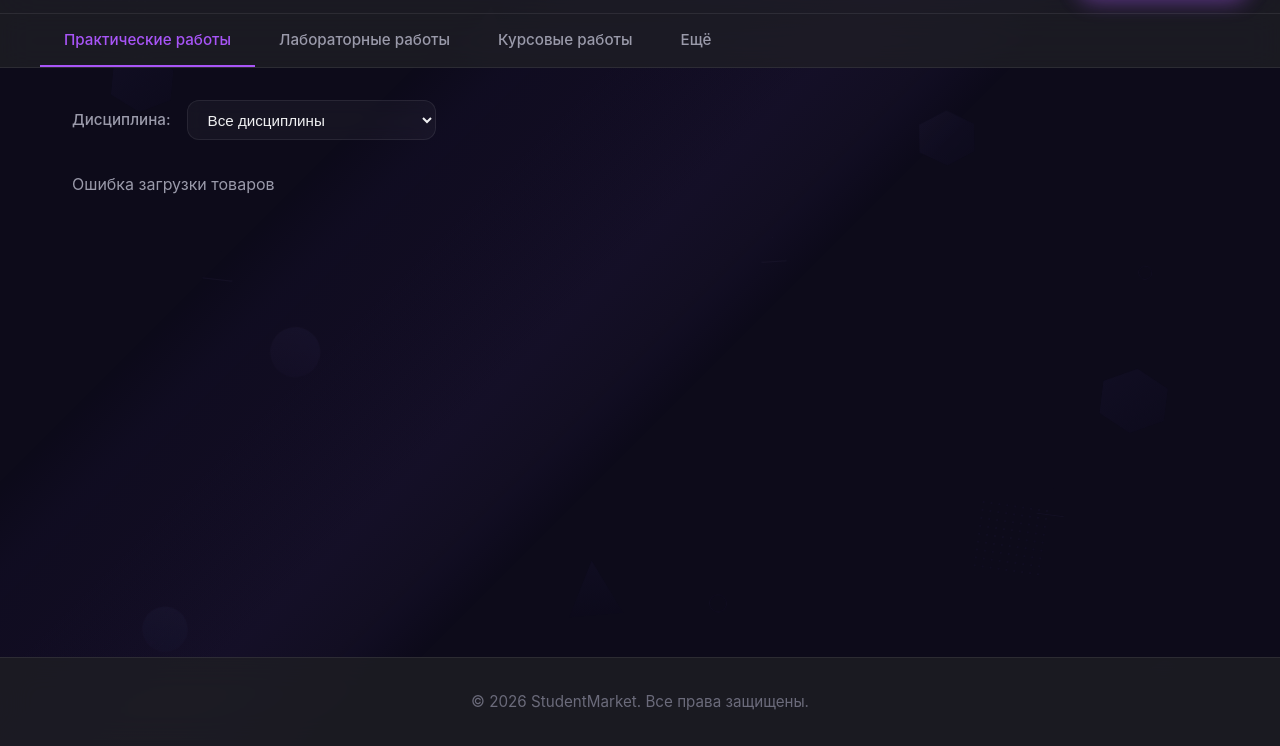
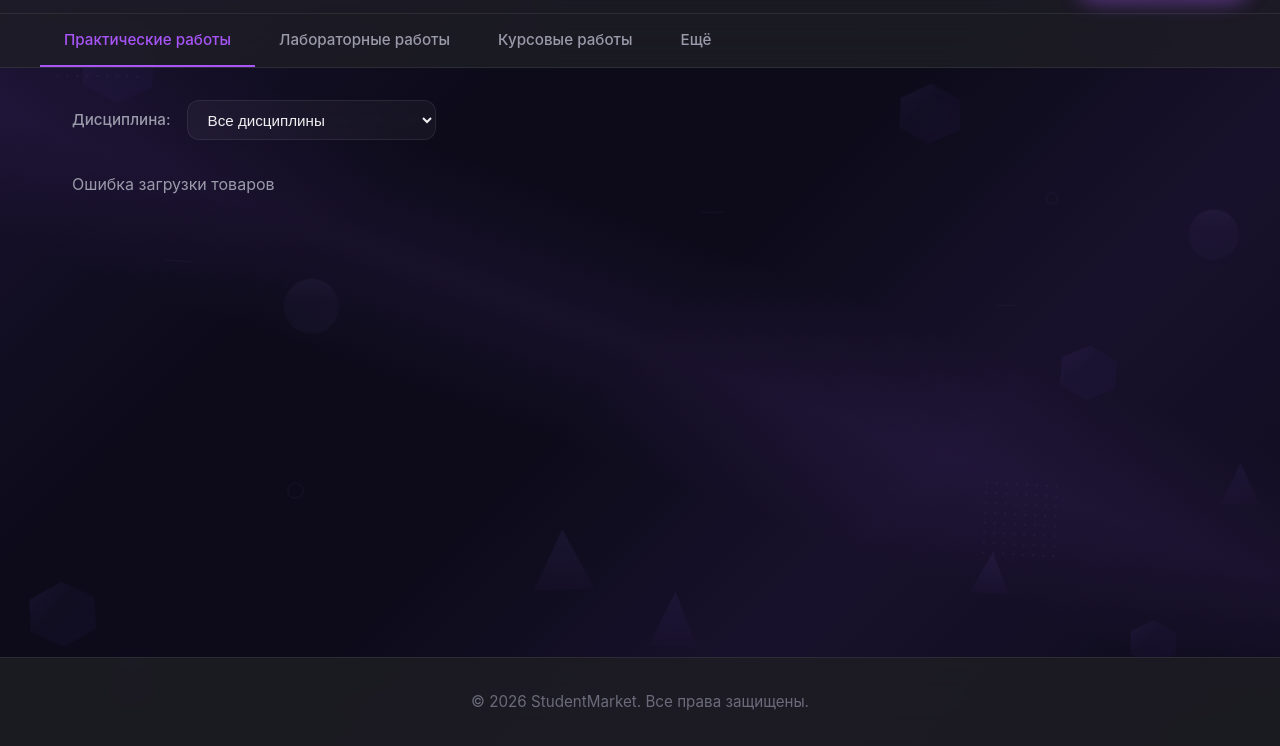
Before and after one commit to Aorirey/student-market, a plain HTML site: page frontend/index.html in a window 1280 px wide. Shown: the part 54-800 px from the top of the page. Drawn offline with Linux system fonts and the light colour scheme; no server answers.

Commit message:
feat: 3D-геометрия фона + фикс 503 при покупке

```diff
--- a/frontend/css/style.css
+++ b/frontend/css/style.css
@@ -110,35 +110,21 @@ body {
     z-index: 0;
     pointer-events: none;
     overflow: hidden;
-    /* Диагональные лучи света как на референсе */
+    /* Тёмный фиолетовый градиент + диагональные лучи */
     background:
-        /* Основной диагональный луч */
-        linear-gradient(
-            135deg,
-            transparent 0%,
-            transparent 35%,
-            rgba(120, 80, 220, 0.08) 45%,
-            rgba(140, 100, 240, 0.05) 50%,
-            transparent 55%,
+        linear-gradient(135deg,
+            rgba(100, 60, 180, 0.15) 0%,
+            transparent 30%,
+            transparent 50%,
+            rgba(120, 70, 200, 0.1) 70%,
             transparent 100%
         ),
-        /* Второй луч снизу */
-        linear-gradient(
-            315deg,
-            transparent 0%,
-            transparent 55%,
-            rgba(100, 60, 200, 0.06) 65%,
-            rgba(120, 80, 220, 0.04) 70%,
-            transparent 75%,
-            transparent 100%
-        );
-    animation: beamsPulse 15s ease-in-out infinite alternate;
-}
-
-@keyframes beamsPulse {
-    0% { opacity: 0.6; }
-    50% { opacity: 1; }
-    100% { opacity: 0.8; }
+        linear-gradient(200deg,
+            transparent 40%,
+            rgba(140, 80, 220, 0.08) 50%,
+            transparent 60%
+        ),
+        #0d0b1a;
 }
 
 /* Базовая фигура */
@@ -148,63 +134,98 @@ body {
     top: var(--y);
     width: var(--size);
     height: var(--size);
-    opacity: 0.35;
-    animation: float var(--dur) ease-in-out infinite alternate;
-    animation-delay: var(--delay);
-}
-
-@keyframes float {
+    opacity: 0;
+    animation: geoAppear 1.5s ease forwards, geoFloat var(--dur) ease-in-out infinite alternate;
+    animation-delay: var(--delay), calc(var(--delay) + 1.5s);
+}
+
+@keyframes geoAppear {
+    from { opacity: 0; transform: scale(0.8); }
+    to { opacity: 0.4; transform: scale(1); }
+}
+
+@keyframes geoFloat {
     0% {
         transform: translate(0, 0) rotate(0deg);
     }
-    33% {
-        transform: translate(15px, -20px) rotate(8deg);
-    }
-    66% {
-        transform: translate(-10px, 15px) rotate(-5deg);
+    25% {
+        transform: translate(12px, -18px) rotate(5deg);
+    }
+    50% {
+        transform: translate(-8px, 12px) rotate(-3deg);
+    }
+    75% {
+        transform: translate(6px, -8px) rotate(2deg);
     }
     100% {
-        transform: translate(8px, -12px) rotate(3deg);
-    }
-}
-
-/* Куб (изометрия через градиент) */
-.geo-shape.cube {
-    background: linear-gradient(135deg, rgba(140, 120, 255, 0.12) 0%, rgba(100, 80, 200, 0.06) 100%);
-    clip-path: polygon(50% 0%, 100% 25%, 100% 75%, 50% 100%, 0% 75%, 0% 25%);
-}
-
-/* Конус */
-.geo-shape.cone {
-    background: linear-gradient(180deg, rgba(140, 120, 255, 0.1) 0%, rgba(100, 80, 200, 0.04) 100%);
+        transform: translate(-4px, 10px) rotate(-2deg);
+    }
+}
+
+/* === Куб 3D (изометрический) === */
+.geo-shape.cube-3d {
+    background: linear-gradient(135deg,
+        rgba(140, 110, 255, 0.2) 0%,
+        rgba(100, 70, 200, 0.1) 40%,
+        rgba(80, 50, 160, 0.15) 100%
+    );
+    clip-path: polygon(
+        50% 0%, 100% 25%, 100% 75%, 50% 100%, 0% 75%, 0% 25%
+    );
+    transform: rotate(var(--rotate, 0deg));
+    filter: drop-shadow(0 0 15px rgba(140, 110, 255, 0.15));
+}
+
+/* === Пирамида === */
+.geo-shape.pyramid {
+    background: linear-gradient(180deg,
+        rgba(150, 120, 255, 0.18) 0%,
+        rgba(100, 70, 200, 0.08) 100%
+    );
     clip-path: polygon(50% 0%, 100% 100%, 0% 100%);
-}
-
-/* Цилиндр */
-.geo-shape.cylinder {
-    background: linear-gradient(180deg, rgba(168, 140, 255, 0.1) 0%, rgba(120, 100, 220, 0.05) 100%);
+    filter: drop-shadow(0 0 12px rgba(140, 110, 255, 0.12));
+}
+
+/* === Цилиндр 3D === */
+.geo-shape.cylinder-3d {
+    background: linear-gradient(180deg,
+        rgba(160, 130, 255, 0.15) 0%,
+        rgba(120, 90, 220, 0.08) 40%,
+        rgba(100, 70, 180, 0.12) 100%
+    );
     border-radius: 50%;
-}
-
-/* Треугольник (outline) */
-.geo-shape.triangle {
-    background: transparent;
-    border: 1px solid rgba(168, 140, 255, 0.12);
-    clip-path: polygon(50% 0%, 0% 100%, 100% 100%);
-}
-
-/* Кольцо */
+    filter: drop-shadow(0 0 12px rgba(140, 110, 255, 0.1));
+}
+
+/* === Конус 3D === */
+.geo-shape.cone-3d {
+    background: linear-gradient(180deg,
+        rgba(140, 110, 255, 0.16) 0%,
+        rgba(100, 70, 200, 0.06) 100%
+    );
+    clip-path: polygon(50% 0%, 95% 100%, 5% 100%);
+    filter: drop-shadow(0 0 10px rgba(140, 110, 255, 0.1));
+}
+
+/* === Кольцо === */
 .geo-shape.ring {
     background: transparent;
-    border: 1.5px solid rgba(168, 140, 255, 0.1);
+    border: 1.5px solid rgba(160, 130, 255, 0.15);
     border-radius: 50%;
 }
 
-/* Точечная сетка */
-.geo-shape.dots {
-    background: radial-gradient(circle, rgba(168, 140, 255, 0.1) 1px, transparent 1px);
-    background-size: 8px 8px;
-    border-radius: 4px;
+/* === Треугольник outline === */
+.geo-shape.triangle-outline {
+    background: transparent;
+    border: 1.5px solid rgba(160, 130, 255, 0.12);
+    clip-path: polygon(50% 0%, 0% 100%, 100% 100%);
+}
+
+/* === Точечная сетка === */
+.geo-shape.dot-grid {
+    background-image: radial-gradient(circle, rgba(160, 130, 255, 0.12) 1.5px, transparent 1.5px);
+    background-size: 10px 10px;
+    border-radius: 2px;
 }
 
 /* === Ссылки и фокус (a11y) === */
--- a/frontend/index.html
+++ b/frontend/index.html
@@ -9,26 +9,36 @@
 <body>
     <!-- Геометрический фон -->
     <div class="geo-bg" aria-hidden="true">
-        <div class="geo-shape cube" style="--x:8%;--y:15%;--size:60px;--dur:25s;--delay:0s"></div>
-        <div class="geo-shape cone" style="--x:35%;--y:10%;--size:50px;--dur:30s;--delay:-5s"></div>
-        <div class="geo-shape cube" style="--x:72%;--y:20%;--size:55px;--dur:28s;--delay:-10s"></div>
-        <div class="geo-shape cylinder" style="--x:20%;--y:50%;--size:50px;--dur:35s;--delay:-8s"></div>
-        <div class="geo-shape cube" style="--x:85%;--y:55%;--size:65px;--dur:32s;--delay:-3s"></div>
-        <div class="geo-shape cone" style="--x:45%;--y:75%;--size:55px;--dur:27s;--delay:-12s"></div>
-        <div class="geo-shape cylinder" style="--x:10%;--y:85%;--size:45px;--dur:33s;--delay:-7s"></div>
-        <div class="geo-shape cube" style="--x:90%;--y:88%;--size:40px;--dur:26s;--delay:-15s"></div>
-        <!-- Треугольники -->
-        <div class="geo-shape triangle" style="--x:15%;--y:40%;--size:30px;--dur:22s;--delay:-4s"></div>
-        <div class="geo-shape triangle" style="--x:60%;--y:35%;--size:25px;--dur:24s;--delay:-9s"></div>
-        <div class="geo-shape triangle" style="--x:80%;--y:70%;--size:28px;--dur:29s;--delay:-6s"></div>
+        <!-- Кубы (3D) -->
+        <div class="geo-shape cube-3d" style="--x:6%;--y:12%;--size:70px;--dur:28s;--delay:0s;--rotate:15deg"></div>
+        <div class="geo-shape cube-3d" style="--x:70%;--y:18%;--size:60px;--dur:32s;--delay:-8s;--rotate:-10deg"></div>
+        <div class="geo-shape cube-3d" style="--x:82%;--y:52%;--size:55px;--dur:26s;--delay:-4s;--rotate:20deg"></div>
+        <div class="geo-shape cube-3d" style="--x:3%;--y:78%;--size:65px;--dur:30s;--delay:-12s;--rotate:-5deg"></div>
+        <div class="geo-shape cube-3d" style="--x:88%;--y:85%;--size:45px;--dur:24s;--delay:-16s;--rotate:25deg"></div>
+        <!-- Пирамиды -->
+        <div class="geo-shape pyramid" style="--x:38%;--y:8%;--size:55px;--dur:34s;--delay:-6s"></div>
+        <div class="geo-shape pyramid" style="--x:42%;--y:72%;--size:60px;--dur:30s;--delay:-14s"></div>
+        <div class="geo-shape pyramid" style="--x:75%;--y:78%;--size:40px;--dur:27s;--delay:-2s"></div>
+        <!-- Цилиндры -->
+        <div class="geo-shape cylinder-3d" style="--x:22%;--y:42%;--size:55px;--dur:36s;--delay:-10s"></div>
+        <div class="geo-shape cylinder-3d" style="--x:92%;--y:35%;--size:50px;--dur:33s;--delay:-3s"></div>
+        <div class="geo-shape cylinder-3d" style="--x:8%;--y:90%;--size:48px;--dur:29s;--delay:-18s"></div>
+        <!-- Конусы -->
+        <div class="geo-shape cone-3d" style="--x:50%;--y:82%;--size:55px;--dur:31s;--delay:-7s"></div>
+        <div class="geo-shape cone-3d" style="--x:95%;--y:65%;--size:42px;--dur:28s;--delay:-20s"></div>
         <!-- Кольца -->
-        <div class="geo-shape ring" style="--x:25%;--y:12%;--size:20px;--dur:20s;--delay:-2s"></div>
-        <div class="geo-shape ring" style="--x:78%;--y:8%;--size:16px;--dur:23s;--delay:-11s"></div>
-        <div class="geo-shape ring" style="--x:55%;--y:82%;--size:18px;--dur:21s;--delay:-14s"></div>
-        <div class="geo-shape ring" style="--x:88%;--y:42%;--size:14px;--dur:26s;--delay:-1s"></div>
+        <div class="geo-shape ring" style="--x:30%;--y:10%;--size:18px;--dur:22s;--delay:-2s"></div>
+        <div class="geo-shape ring" style="--x:68%;--y:8%;--size:14px;--dur:25s;--delay:-9s"></div>
+        <div class="geo-shape ring" style="--x:82%;--y:30%;--size:12px;--dur:20s;--delay:-5s"></div>
+        <div class="geo-shape ring" style="--x:22%;--y:68%;--size:16px;--dur:23s;--delay:-13s"></div>
+        <div class="geo-shape ring" style="--x:55%;--y:90%;--size:13px;--dur:21s;--delay:-17s"></div>
+        <!-- Треугольники outline -->
+        <div class="geo-shape triangle-outline" style="--x:12%;--y:38%;--size:28px;--dur:26s;--delay:-4s"></div>
+        <div class="geo-shape triangle-outline" style="--x:55%;--y:30%;--size:22px;--dur:24s;--delay:-11s"></div>
+        <div class="geo-shape triangle-outline" style="--x:78%;--y:42%;--size:20px;--dur:28s;--delay:-8s"></div>
         <!-- Точечные сетки -->
-        <div class="geo-shape dots" style="--x:5%;--y:5%;--size:80px;--dur:40s;--delay:0s"></div>
-        <div class="geo-shape dots" style="--x:75%;--y:72%;--size:70px;--dur:45s;--delay:-10s"></div>
+        <div class="geo-shape dot-grid" style="--x:4%;--y:6%;--size:90px;--dur:50s;--delay:0s"></div>
+        <div class="geo-shape dot-grid" style="--x:76%;--y:68%;--size:80px;--dur:55s;--delay:-15s"></div>
     </div>
 
     <!-- ═══════════════════════════════════════
```
Also changed, not shown: backend/server-pg.js (+16 -9 lines).
